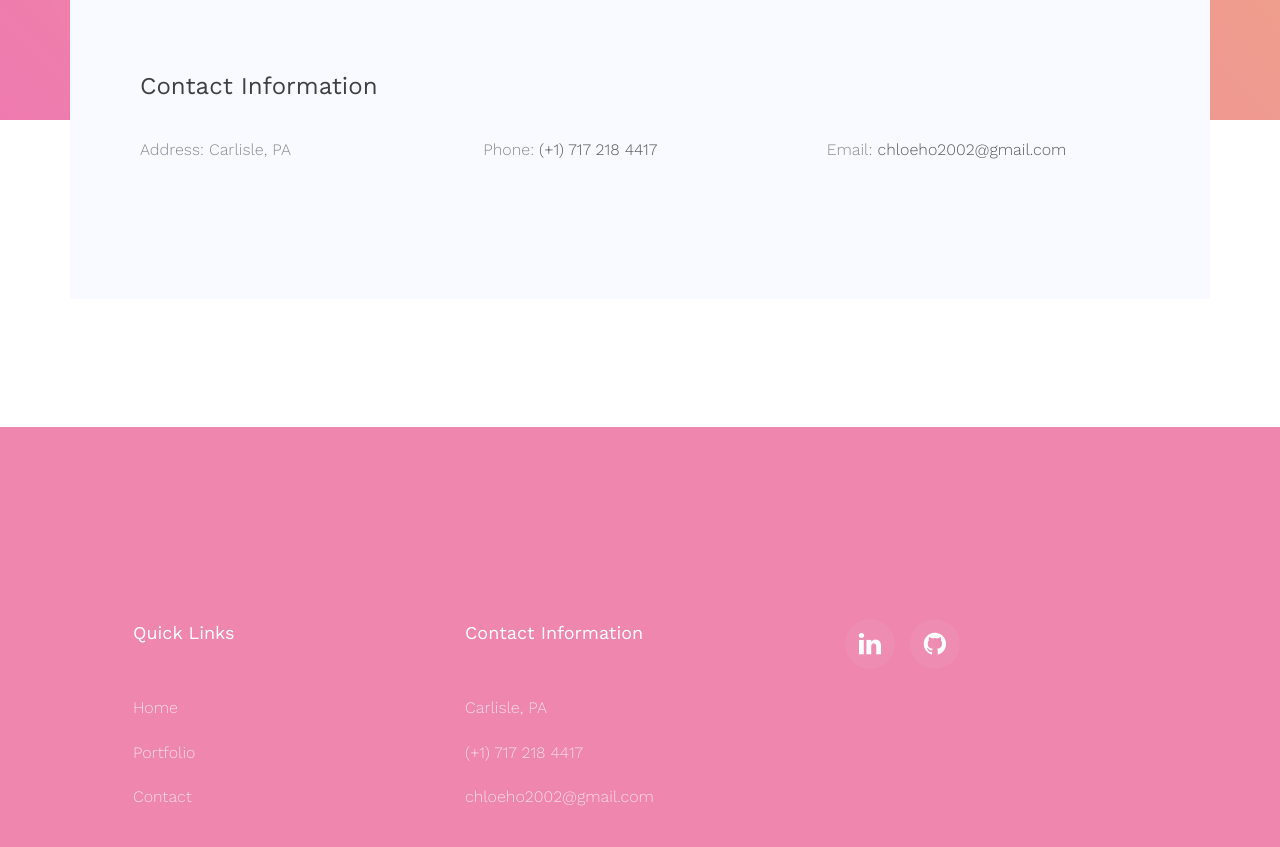
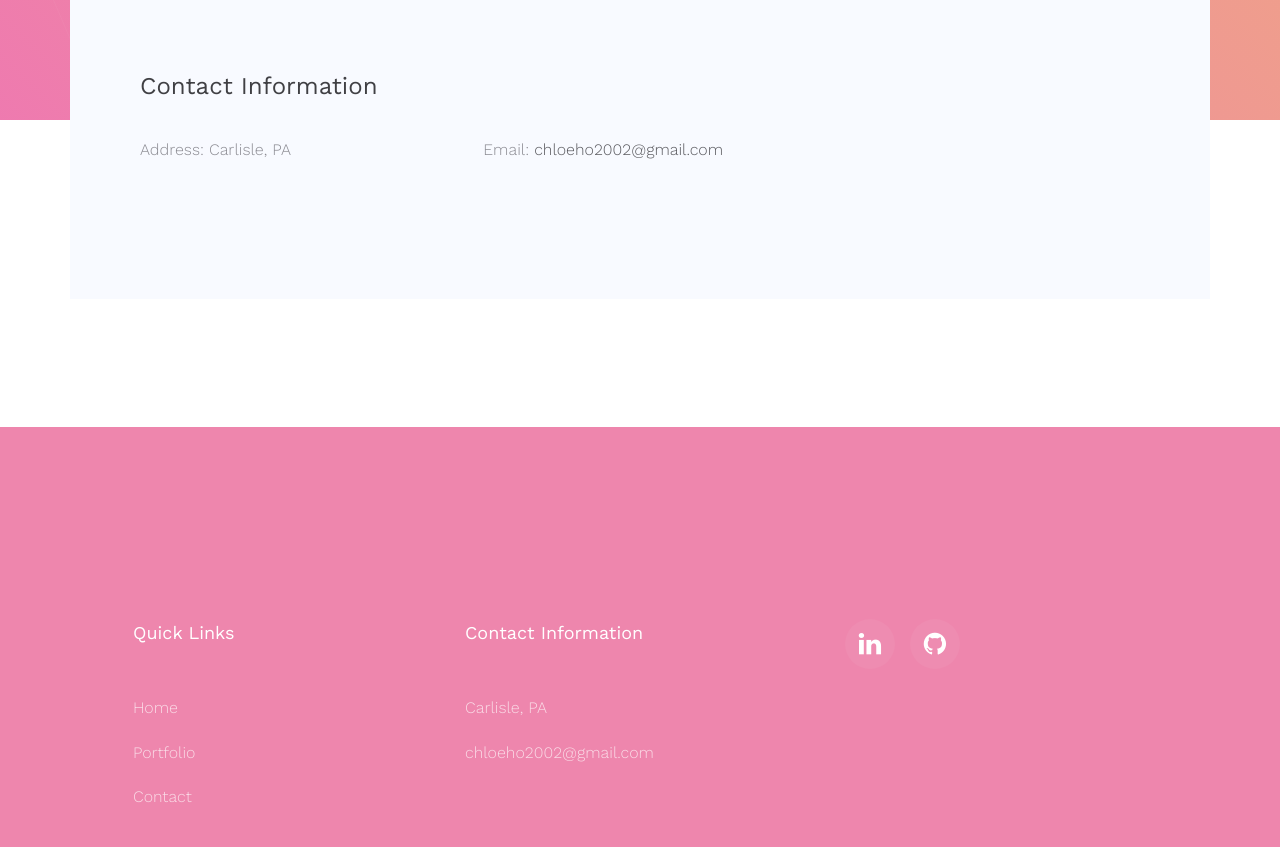
Before and after one commit to ChloeHo12/portfolio, a plain HTML site: page contact.html in a window 1280 px wide. Shown: the part 680-1527 px from the top of the page. Drawn offline with nearby package versions, Linux system fonts and the light colour scheme; animation ran at ten frames a second; files whose address does not match are found by name.

Commit message:
Update contact info

```diff
--- a/contact.html
+++ b/contact.html
@@ -74,9 +74,6 @@
             <p><span>Address:</span> Carlisle, PA </p>
           </div>
           <div class="col-md-4">
-            <p><span>Phone:</span> <a>(+1) 717 218 4417</a></p>
-          </div>
-          <div class="col-md-4">
             <p><span>Email:</span> <a href="mailto:chloeho2002@gmail.com">chloeho2002@gmail.com</a></p>
           </div>
         </div>
@@ -104,7 +101,6 @@
               <h2 class="ftco-heading-2">Contact Information</h2>
               <ul class="list-unstyled">
                 <li><a href="#" class="py-2 d-block">Carlisle, PA</a></li>
-                <li><a href="#" class="py-2 d-block">(+1) 717 218 4417</a></li>
                 <li><a href="#" class="py-2 d-block">chloeho2002@gmail.com</a></li>
               </ul>
             </div>
```
Also changed, not shown: index.html (+0 -1 lines), portfolio.html (+0 -1 lines), portfolio2.html (+0 -1 lines), 1 other file.
